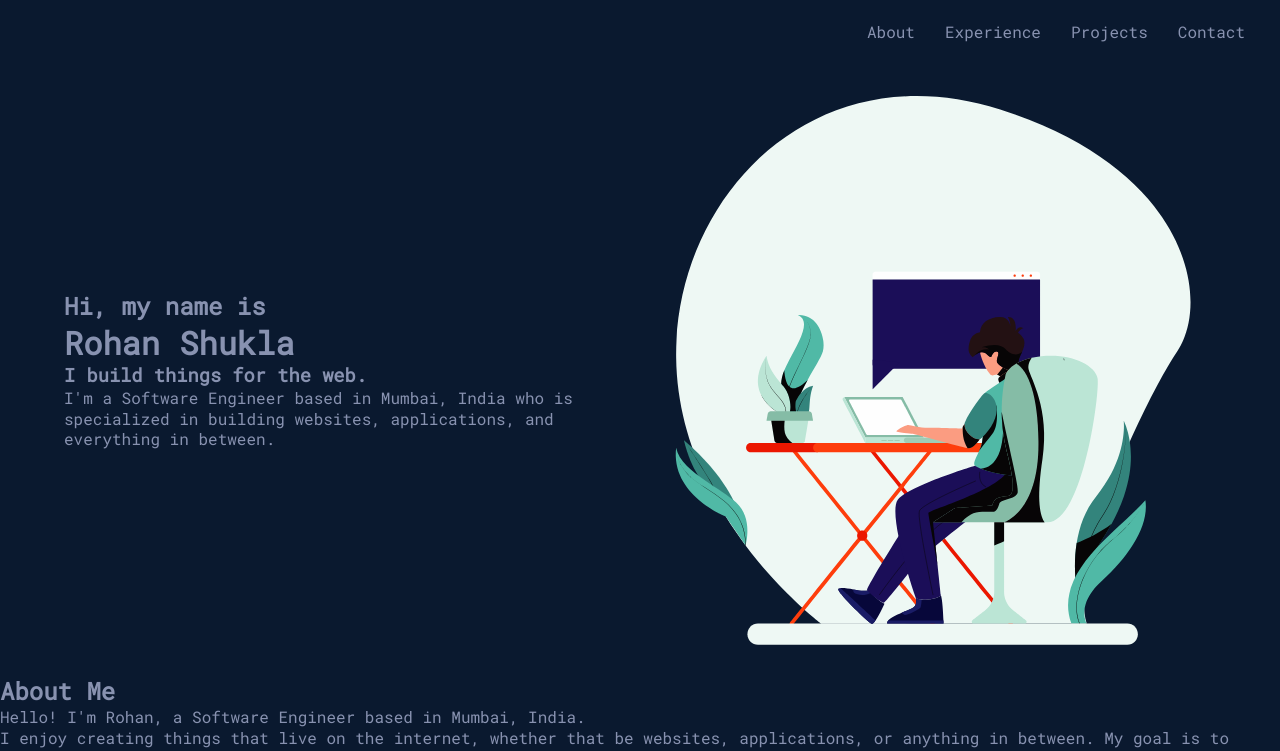
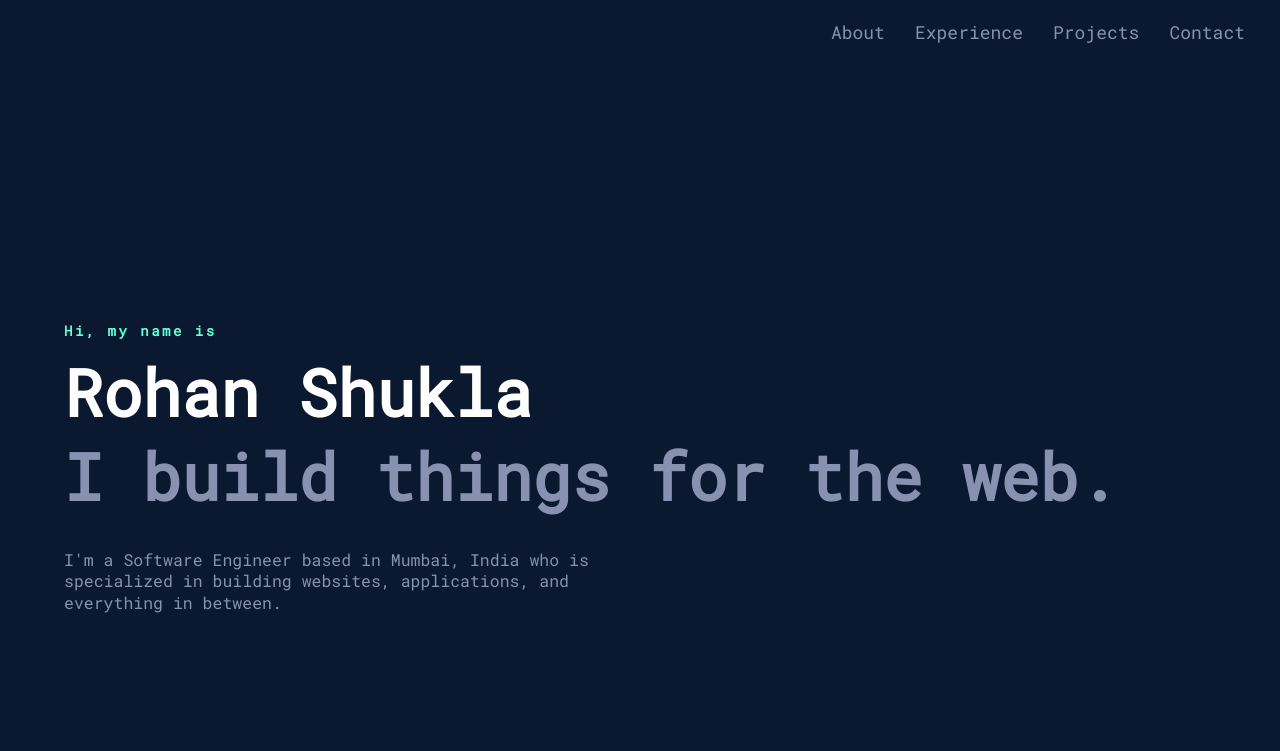
Before and after one commit to rohanshukla/portfolio_v1, a Gatsby site: page / in a window 1280 px wide. Shown: the top 751 px of the page. Built offline with nearby package versions, Linux system fonts and the light colour scheme; Gatsby itself is replaced by a stand-in of ours; a web font is replaced by a local one.

Commit message:
Hero COmponent Done and lottie removed

```diff
--- a/src/components/hero.js
+++ b/src/components/hero.js
@@ -1,29 +1,74 @@
 import React from "react"
 import styled from "styled-components"
 import { respondTo } from "../styles/_respondTo"
-
-import { Lottie } from "./"
-import DeveloperLottie from "../lottie/developer.json"
 
 const Container = styled.div`
     width: 90%;
     margin: 0 auto;
     padding: 20px 0;
+    min-height: 100vh;
+    display: flex;
+    justify-content: center;
+    align-items: center;
 `
 
 const Header = styled.header`
-    display: grid;
+    /* display: grid;
     grid-template-columns: repeat(1, 1fr);
     grid-gap: 20px;
     ${respondTo.sm`
         grid-template-columns: repeat(2, 1fr);
-    `}
+    `} */
 `
 
 const Content = styled.div`
     display: flex;
     flex-direction: column;
     justify-content: center;
+
+    h1 {
+        color: #FFF;
+        font-size: 40px;
+        margin-top: 5px;
+        ${respondTo.sm`
+            font-size: 55px;
+        `}
+        ${respondTo.md`
+            font-size: 65px;
+        `}
+    }
+    h2 {
+        color: ${({ theme }) => theme.colors.green};
+        font-size: ${({ theme }) => theme.fontSizes.smish};
+        letter-spacing: 2.5px;
+        margin: 5px 0;
+        ${respondTo.md`
+            font-size: ${({ theme }) => theme.fontSizes.sm};
+        `}
+    }
+    h3 {
+        font-size: 40px;
+        ${respondTo.sm`
+            font-size: 55px;
+        `}
+        ${respondTo.md`
+            font-size: 65px;
+        `}
+    }
+`
+const AboutContainer = styled.div`
+    width: 100%;
+    p {
+        margin-top: 30px;
+        font-size: 16.5px;
+    }
+
+    ${respondTo.sm`
+        width: 70%;
+    `}
+    ${respondTo.md`
+        width: 50%;
+    `}
 `
 
 const Hero = ({ data }) => {
@@ -35,9 +80,8 @@ const Hero = ({ data }) => {
                     <h2>{frontmatter.title}</h2>
                     <h1>{frontmatter.name}</h1>
                     <h3>{frontmatter.subtitle}</h3>
-                    <div dangerouslySetInnerHTML={{ __html: html }} />
+                    <AboutContainer dangerouslySetInnerHTML={{ __html: html }} />
                 </Content>
-                <Lottie animationData={DeveloperLottie} />
             </Header>
         </Container>
     )
--- a/src/components/navbar.js
+++ b/src/components/navbar.js
@@ -43,6 +43,9 @@ const Container = styled.ul`
         margin: 15px 0;
         ${respondTo.md`
             padding: 0 15px;
+            &:hover {
+            color: ${({ theme }) => theme.colors.green};
+            }
         `}
     }
 `
@@ -50,6 +53,7 @@ const Container = styled.ul`
 const LinkItems = styled(Link)`
     text-decoration: none;
     color: inherit;
+    font-size: ${({ theme }) => theme.fontSizes.lg};
 `
 
 const Navbar = ({ open, setOpen }) => {
```
